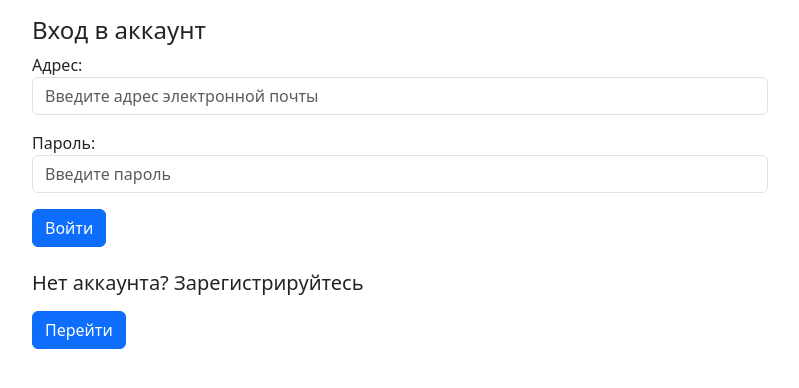
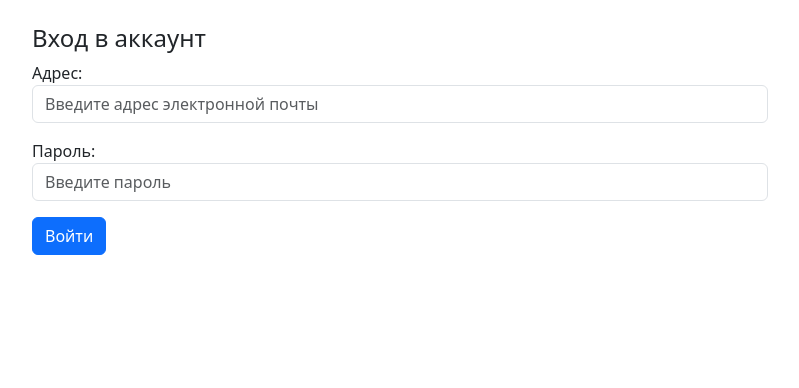
Before and after one commit to RuslanGafurov/JobFinder, a Django app: page /users/login/ in a window 1280 px wide. Shown: the part 57-445 px from the top of the page, without its empty margins (240-1039 px from the left). Run offline with Django 4.2, Linux system fonts and the light colour scheme.

Commit message:
Removed button

```diff
--- a/users/templates/users/login.html
+++ b/users/templates/users/login.html
@@ -6,19 +6,13 @@
     <div class="row">
         <div class="col-md-8 my-3 mx-auto">
 
-            <h4 class="my=2">Вход в аккаунт</h4>
+            <h4 class="my-2">Вход в аккаунт</h4>
             <form method="POST" action="">{% csrf_token %}
                 <div class="form-group">
                     {{ form.as_p }}
                 </div>
                 <button type="submit" class="btn btn-primary">Войти</button>
-            </form><br>
-
-            <h5>Нет аккаунта? Зарегистрируйтесь</h5>
-
-            <a href="{% url 'users:registration' %}">
-                <button type="button" class="btn btn-primary my-2">Перейти</button>
-            </a>
+            </form>
 
         </div>
     </div>
```
